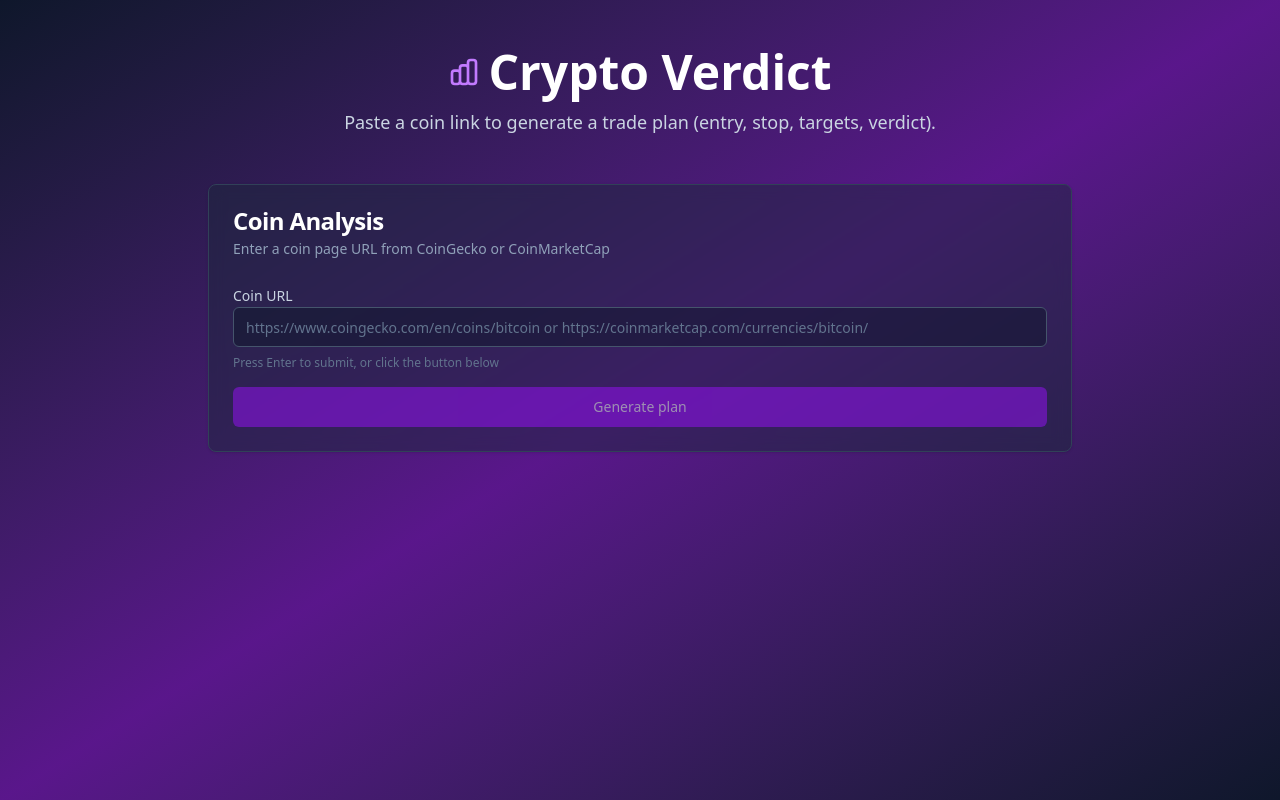
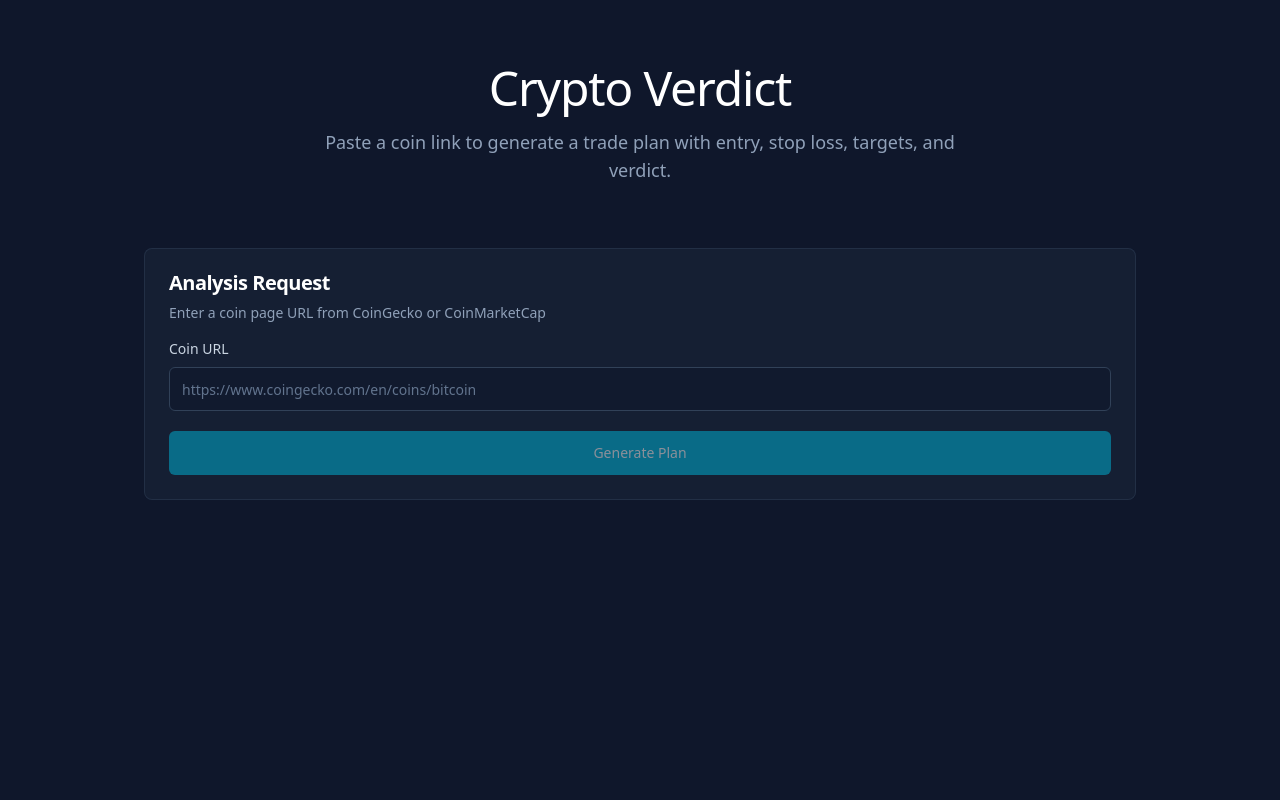
Before and after one commit to mustafabasheer7/crypgoals, a Next.js app: page / in a window 1280 px wide. Built offline with nearby package versions, Linux system fonts and the light colour scheme.

Commit message:
updated styles

```diff
--- a/src/app/globals.css
+++ b/src/app/globals.css
@@ -3,37 +3,48 @@
 @layer base {
   :root {
     --background: 0 0% 100%;
-    --foreground: 222.2 84% 4.9%;
+    --foreground: 0 0% 3.9%;
     --card: 0 0% 100%;
-    --card-foreground: 222.2 84% 4.9%;
-    --primary: 262.1 83.3% 57.8%;
-    --primary-foreground: 210 40% 98%;
-    --secondary: 210 40% 96.1%;
-    --secondary-foreground: 222.2 47.4% 11.2%;
-    --muted: 210 40% 96.1%;
-    --muted-foreground: 215.4 16.3% 46.9%;
-    --accent: 210 40% 96.1%;
-    --accent-foreground: 222.2 47.4% 11.2%;
-    --border: 214.3 31.8% 91.4%;
-    --input: 214.3 31.8% 91.4%;
-    --ring: 262.1 83.3% 57.8%;
+    --card-foreground: 0 0% 3.9%;
+    --primary: 0 0% 9%;
+    --primary-foreground: 0 0% 98%;
+    --secondary: 0 0% 96.1%;
+    --secondary-foreground: 0 0% 9%;
+    --muted: 0 0% 96.1%;
+    --muted-foreground: 0 0% 45.1%;
+    --accent: 0 0% 96.1%;
+    --accent-foreground: 0 0% 9%;
+    --border: 0 0% 89.8%;
+    --input: 0 0% 89.8%;
+    --ring: 0 0% 3.9%;
   }
 
   .dark {
-    --background: 222.2 84% 4.9%;
-    --foreground: 210 40% 98%;
-    --card: 222.2 84% 4.9%;
-    --card-foreground: 210 40% 98%;
-    --primary: 262.1 83.3% 57.8%;
-    --primary-foreground: 210 40% 98%;
-    --secondary: 217.2 32.6% 17.5%;
-    --secondary-foreground: 210 40% 98%;
-    --muted: 217.2 32.6% 17.5%;
-    --muted-foreground: 215 20.2% 65.1%;
-    --accent: 217.2 32.6% 17.5%;
-    --accent-foreground: 210 40% 98%;
-    --border: 217.2 32.6% 17.5%;
-    --input: 217.2 32.6% 17.5%;
-    --ring: 262.1 83.3% 57.8%;
+    --background: 0 0% 3.9%;
+    --foreground: 0 0% 98%;
+    --card: 0 0% 3.9%;
+    --card-foreground: 0 0% 98%;
+    --primary: 0 0% 98%;
+    --primary-foreground: 0 0% 9%;
+    --secondary: 0 0% 14.9%;
+    --secondary-foreground: 0 0% 98%;
+    --muted: 0 0% 14.9%;
+    --muted-foreground: 0 0% 63.9%;
+    --accent: 0 0% 14.9%;
+    --accent-foreground: 0 0% 98%;
+    --border: 0 0% 14.9%;
+    --input: 0 0% 14.9%;
+    --ring: 0 0% 83.1%;
   }
 }
+
+@layer base {
+  * {
+    border-color: hsl(var(--border));
+  }
+
+  body {
+    background-color: hsl(var(--background));
+    color: hsl(var(--foreground));
+  }
+}
--- a/src/app/page.tsx
+++ b/src/app/page.tsx
@@ -119,49 +119,56 @@ export default function HomePage() {
 
   const canSubmit = url.trim() !== "" && isValidUrl
 
+  const getVerdictStyle = (verdict: Verdict) => {
+    switch (verdict) {
+      case "Buy":
+        return "text-emerald-400"
+      case "Wait":
+        return "text-amber-400"
+      case "Avoid":
+        return "text-red-400"
+    }
+  }
+
+  const getRiskStyle = (level: RiskLevel | Confidence) => {
+    if (level === "Low" || level === "High") return "text-emerald-400 bg-emerald-400/10 border-emerald-400/20"
+    if (level === "Medium") return "text-amber-400 bg-amber-400/10 border-amber-400/20"
+    return "text-red-400 bg-red-400/10 border-red-400/20"
+  }
+
+  const getConfidenceStyle = (confidence: Confidence) => {
+    if (confidence === "High") return "text-emerald-400 bg-emerald-400/10 border-emerald-400/20"
+    if (confidence === "Medium") return "text-amber-400 bg-amber-400/10 border-amber-400/20"
+    return "text-red-400 bg-red-400/10 border-red-400/20"
+  }
+
   return (
-    <div className="min-h-screen bg-gradient-to-br from-slate-900 via-purple-900 to-slate-900">
-      <div className="container mx-auto px-4 py-8 sm:py-12 max-w-4xl">
+    <div className="min-h-screen bg-slate-900">
+      <div className="container mx-auto px-4 py-12 sm:py-16 max-w-5xl">
         {/* Header */}
-        <header className="text-center mb-8 sm:mb-12">
-          <div className="flex items-center justify-center gap-2 mb-3">
-            <svg
-              className="w-8 h-8 text-purple-400"
-              fill="none"
-              stroke="currentColor"
-              viewBox="0 0 24 24"
-            >
-              <path
-                strokeLinecap="round"
-                strokeLinejoin="round"
-                strokeWidth={2}
-                d="M9 19v-6a2 2 0 00-2-2H5a2 2 0 00-2 2v6a2 2 0 002 2h2a2 2 0 002-2zm0 0V9a2 2 0 012-2h2a2 2 0 012 2v10m-6 0a2 2 0 002 2h2a2 2 0 002-2m0 0V5a2 2 0 012-2h2a2 2 0 012 2v14a2 2 0 01-2 2h-2a2 2 0 01-2-2z"
-              />
-            </svg>
-            <h1 className="text-4xl sm:text-5xl font-bold text-white">
-              Crypto Verdict
-            </h1>
-          </div>
-          <p className="text-slate-300 text-base sm:text-lg">
-            Paste a coin link to generate a trade plan (entry, stop, targets,
-            verdict).
+        <header className="text-center mb-12 sm:mb-16">
+          <h1 className="text-4xl sm:text-5xl font-light tracking-tight text-white mb-4">
+            Crypto Verdict
+          </h1>
+          <p className="text-slate-400 text-base sm:text-lg font-light max-w-2xl mx-auto">
+            Paste a coin link to generate a trade plan with entry, stop loss, targets, and verdict.
           </p>
         </header>
 
         {/* Main Card */}
-        <Card className="bg-slate-800/50 border-slate-700 backdrop-blur-sm">
-          <CardHeader>
-            <CardTitle className="text-white">Coin Analysis</CardTitle>
-            <CardDescription className="text-slate-400">
+        <Card className="bg-slate-800/50 border-slate-700/50 backdrop-blur-sm">
+          <CardHeader className="pb-4">
+            <CardTitle className="text-white text-xl font-normal">Analysis Request</CardTitle>
+            <CardDescription className="text-slate-400 text-sm font-light mt-1">
               Enter a coin page URL from CoinGecko or CoinMarketCap
             </CardDescription>
           </CardHeader>
           <CardContent>
-            <form onSubmit={handleSubmit} className="space-y-4">
+            <form onSubmit={handleSubmit} className="space-y-5">
               <div className="space-y-2">
                 <label
                   htmlFor="coin-url"
-                  className="text-sm font-medium text-slate-300"
+                  className="text-sm font-normal text-slate-300 block"
                 >
                   Coin URL
                 </label>
@@ -169,11 +176,11 @@ export default function HomePage() {
                   <Input
                     id="coin-url"
                     type="url"
-                    placeholder="https://www.coingecko.com/en/coins/bitcoin or https://coinmarketcap.com/currencies/bitcoin/"
+                    placeholder="https://www.coingecko.com/en/coins/bitcoin"
                     value={url}
                     onChange={handleInputChange}
                     onKeyDown={handleKeyDown}
-                    className="bg-slate-900/50 border-slate-600 text-white placeholder:text-slate-500 focus:border-purple-500"
+                    className="bg-slate-900/50 border-slate-700 text-white placeholder:text-slate-500 focus:border-cyan-500 focus:ring-cyan-500/20 h-11"
                     disabled={isLoading}
                   />
                   {url && (
@@ -182,7 +189,7 @@ export default function HomePage() {
                       variant="ghost"
                       size="sm"
                       onClick={handleClear}
-                      className="text-slate-400 hover:text-white"
+                      className="text-slate-400 hover:text-white hover:bg-slate-700/50 h-11 px-4"
                       disabled={isLoading}
                     >
                       Clear
@@ -190,18 +197,15 @@ export default function HomePage() {
                   )}
                 </div>
                 {!isValidUrl && url.trim() && (
-                  <p className="text-sm text-red-400">
+                  <p className="text-sm text-red-400 mt-1 font-light">
                     Please enter a valid URL starting with http:// or https://
                   </p>
                 )}
-                <p className="text-xs text-slate-500">
-                  Press Enter to submit, or click the button below
-                </p>
               </div>
               <Button
                 type="submit"
                 disabled={!canSubmit || isLoading}
-                className="w-full bg-purple-600 hover:bg-purple-700 text-white disabled:opacity-50 disabled:cursor-not-allowed"
+                className="w-full bg-cyan-500 hover:bg-cyan-600 text-white h-11 font-normal disabled:opacity-40 disabled:cursor-not-allowed transition-colors"
               >
                 {isLoading ? (
                   <span className="flex items-center gap-2">
@@ -225,10 +229,10 @@ export default function HomePage() {
                         d="M4 12a8 8 0 018-8V0C5.373 0 0 5.373 0 12h4zm2 5.291A7.962 7.962 0 014 12H0c0 3.042 1.135 5.824 3 7.938l3-2.647z"
                       ></path>
                     </svg>
-                    Generating plan...
+                    Analyzing...
                   </span>
                 ) : (
-                  "Generate plan"
+                  "Generate Plan"
                 )}
               </Button>
             </form>
@@ -237,68 +241,59 @@ export default function HomePage() {
 
         {/* Results Section */}
         {result && (
-          <div className="mt-8 space-y-6">
+          <div className="mt-12 space-y-6 animate-in fade-in duration-500">
             <div className="grid gap-6 sm:grid-cols-1 lg:grid-cols-3">
               {/* Verdict Card */}
-              <Card className="bg-slate-800/50 border-slate-700 backdrop-blur-sm">
-                <CardHeader>
-                  <CardTitle className="text-white text-xl">Verdict</CardTitle>
+              <Card className="bg-slate-800/50 border-slate-700/50 backdrop-blur-sm">
+                <CardHeader className="pb-3">
+                  <CardTitle className="text-white text-lg font-normal">Verdict</CardTitle>
                 </CardHeader>
                 <CardContent>
-                  <div className="flex items-center justify-center py-4">
-                    <Badge
-                      variant="outline"
-                      className={`text-2xl px-6 py-3 border-2 ${
-                        result.verdict === "Buy"
-                          ? "border-green-500 text-green-400"
-                          : result.verdict === "Wait"
-                          ? "border-yellow-500 text-yellow-400"
-                          : "border-red-500 text-red-400"
-                      }`}
-                    >
+                  <div className="flex items-center justify-center py-8">
+                    <span className={`text-4xl font-light tracking-wide ${getVerdictStyle(result.verdict)}`}>
                       {result.verdict}
-                    </Badge>
+                    </span>
                   </div>
                 </CardContent>
               </Card>
 
               {/* Trade Plan Card */}
-              <Card className="bg-slate-800/50 border-slate-700 backdrop-blur-sm sm:col-span-2">
-                <CardHeader>
-                  <CardTitle className="text-white text-xl">Trade Plan</CardTitle>
+              <Card className="bg-slate-800/50 border-slate-700/50 backdrop-blur-sm sm:col-span-2">
+                <CardHeader className="pb-3">
+                  <CardTitle className="text-white text-lg font-normal">Trade Plan</CardTitle>
                 </CardHeader>
                 <CardContent>
-                  <div className="space-y-4">
+                  <div className="space-y-5">
                     <div>
-                      <p className="text-sm text-slate-400 mb-1">Entry Zone</p>
-                      <p className="text-lg font-semibold text-white">
+                      <p className="text-xs text-slate-500 mb-2 uppercase tracking-wider font-light">Entry Zone</p>
+                      <p className="text-lg font-light text-white">
                         {result.tradePlan.entryZone}
                       </p>
                     </div>
-                    <Separator className="bg-slate-700" />
+                    <Separator className="bg-slate-700/50" />
                     <div>
-                      <p className="text-sm text-slate-400 mb-1">Stop Loss</p>
-                      <p className="text-lg font-semibold text-red-400">
+                      <p className="text-xs text-slate-500 mb-2 uppercase tracking-wider font-light">Stop Loss</p>
+                      <p className="text-lg font-light text-red-400">
                         {result.tradePlan.stopLoss}
                       </p>
                     </div>
-                    <Separator className="bg-slate-700" />
-                    <div className="grid grid-cols-3 gap-4">
+                    <Separator className="bg-slate-700/50" />
+                    <div className="grid grid-cols-3 gap-6">
                       <div>
-                        <p className="text-sm text-slate-400 mb-1">Target 1</p>
-                        <p className="text-lg font-semibold text-green-400">
+                        <p className="text-xs text-slate-500 mb-2 uppercase tracking-wider font-light">Target 1</p>
+                        <p className="text-lg font-light text-emerald-400">
                           {result.tradePlan.target1}
                         </p>
                       </div>
                       <div>
-                        <p className="text-sm text-slate-400 mb-1">Target 2</p>
-                        <p className="text-lg font-semibold text-green-400">
+                        <p className="text-xs text-slate-500 mb-2 uppercase tracking-wider font-light">Target 2</p>
+                        <p className="text-lg font-light text-emerald-400">
                           {result.tradePlan.target2}
                         </p>
                       </div>
                       <div>
-                        <p className="text-sm text-slate-400 mb-1">Target 3</p>
-                        <p className="text-lg font-semibold text-green-400">
+                        <p className="text-xs text-slate-500 mb-2 uppercase tracking-wider font-light">Target 3</p>
+                        <p className="text-lg font-light text-emerald-400">
                           {result.tradePlan.target3}
                         </p>
                       </div>
@@ -309,54 +304,42 @@ export default function HomePage() {
             </div>
 
             {/* Risk Summary Card */}
-            <Card className="bg-slate-800/50 border-slate-700 backdrop-blur-sm">
-              <CardHeader>
-                <CardTitle className="text-white text-xl">Risk Summary</CardTitle>
+            <Card className="bg-slate-800/50 border-slate-700/50 backdrop-blur-sm">
+              <CardHeader className="pb-3">
+                <CardTitle className="text-white text-lg font-normal">Risk Summary</CardTitle>
               </CardHeader>
               <CardContent>
-                <div className="space-y-4">
+                <div className="space-y-6">
                   <div className="flex flex-wrap gap-4">
                     <div>
-                      <p className="text-sm text-slate-400 mb-1">Risk Level</p>
+                      <p className="text-xs text-slate-500 mb-2 uppercase tracking-wider font-light">Risk Level</p>
                       <Badge
                         variant="outline"
-                        className={
-                          result.riskSummary.riskLevel === "Low"
-                            ? "border-green-500 text-green-400"
-                            : result.riskSummary.riskLevel === "Medium"
-                            ? "border-yellow-500 text-yellow-400"
-                            : "border-red-500 text-red-400"
-                        }
+                        className={`${getRiskStyle(result.riskSummary.riskLevel)} border font-light text-xs px-3 py-1`}
                       >
                         {result.riskSummary.riskLevel}
                       </Badge>
                     </div>
                     <div>
-                      <p className="text-sm text-slate-400 mb-1">Confidence</p>
+                      <p className="text-xs text-slate-500 mb-2 uppercase tracking-wider font-light">Confidence</p>
                       <Badge
                         variant="outline"
-                        className={
-                          result.riskSummary.confidence === "High"
-                            ? "border-green-500 text-green-400"
-                            : result.riskSummary.confidence === "Medium"
-                            ? "border-yellow-500 text-yellow-400"
-                            : "border-red-500 text-red-400"
-                        }
+                        className={`${getConfidenceStyle(result.riskSummary.confidence)} border font-light text-xs px-3 py-1`}
                       >
                         {result.riskSummary.confidence}
                       </Badge>
                     </div>
                   </div>
-                  <Separator className="bg-slate-700" />
+                  <Separator className="bg-slate-700/50" />
                   <div>
-                    <p className="text-sm text-slate-400 mb-2">Key Reasons</p>
-                    <ul className="space-y-2">
+                    <p className="text-xs text-slate-500 mb-3 uppercase tracking-wider font-light">Key Reasons</p>
+                    <ul className="space-y-3">
                       {result.riskSummary.reasons.map((reason, index) => (
                         <li
                           key={index}
-                          className="text-slate-300 flex items-start gap-2"
+                          className="text-slate-300 flex items-start gap-3 text-sm leading-relaxed font-light"
                         >
-                          <span className="text-purple-400 mt-1">•</span>
+                          <span className="text-cyan-400 mt-1.5">•</span>
                           <span>{reason}</span>
                         </li>
                       ))}
@@ -367,10 +350,9 @@ export default function HomePage() {
             </Card>
 
             {/* Disclaimer */}
-            <div className="text-center">
-              <p className="text-xs text-slate-500 italic">
-                Educational only. Not financial advice. Prices can be wrong. You
-                are responsible for your decisions.
+            <div className="text-center pt-4">
+              <p className="text-xs text-slate-500 font-light">
+                Educational only. Not financial advice. Prices can be wrong. You are responsible for your decisions.
               </p>
             </div>
           </div>
--- a/src/components/ui/badge.tsx
+++ b/src/components/ui/badge.tsx
@@ -7,7 +7,7 @@ export interface BadgeProps
 
 const Badge = React.forwardRef<HTMLDivElement, BadgeProps>(
   ({ className = "", variant = "default", ...props }, ref) => {
-    const baseStyles = "inline-flex items-center rounded-full border px-2.5 py-0.5 text-xs font-semibold transition-colors focus:outline-none focus:ring-2 focus:ring-[hsl(var(--ring))] focus:ring-offset-2"
+    const baseStyles = "inline-flex items-center rounded-md border px-2.5 py-0.5 text-xs font-medium transition-colors focus:outline-none"
 
     const variants = {
       default: "border-transparent bg-[hsl(var(--primary))] text-[hsl(var(--primary-foreground))] hover:bg-[hsl(var(--primary))]/80",
--- a/src/components/ui/button.tsx
+++ b/src/components/ui/button.tsx
@@ -8,7 +8,7 @@ export interface ButtonProps
 
 const Button = React.forwardRef<HTMLButtonElement, ButtonProps>(
   ({ className = "", variant = "default", size = "default", ...props }, ref) => {
-    const baseStyles = "inline-flex items-center justify-center rounded-md text-sm font-medium transition-colors focus-visible:outline-none focus-visible:ring-2 focus-visible:ring-[hsl(var(--ring))] focus-visible:ring-offset-2 disabled:pointer-events-none disabled:opacity-50"
+    const baseStyles = "inline-flex items-center justify-center rounded-md text-sm font-medium transition-colors focus-visible:outline-none focus-visible:ring-1 focus-visible:ring-[hsl(var(--ring))] focus-visible:ring-offset-0 disabled:pointer-events-none disabled:opacity-50"
 
     const variants = {
       default: "bg-[hsl(var(--primary))] text-[hsl(var(--primary-foreground))] hover:bg-[hsl(var(--primary))]/90",
--- a/src/components/ui/card.tsx
+++ b/src/components/ui/card.tsx
@@ -6,7 +6,7 @@ const Card = React.forwardRef<
 >(({ className = "", ...props }, ref) => (
   <div
     ref={ref}
-    className={`rounded-lg border border-[hsl(var(--border))] bg-[hsl(var(--card))] text-[hsl(var(--card-foreground))] shadow-sm ${className}`}
+    className={`rounded-lg border border-[hsl(var(--border))] bg-[hsl(var(--card))] text-[hsl(var(--card-foreground))] ${className}`}
     {...props}
   />
 ))
--- a/src/components/ui/input.tsx
+++ b/src/components/ui/input.tsx
@@ -8,7 +8,7 @@ const Input = React.forwardRef<HTMLInputElement, InputProps>(
     return (
       <input
         type={type}
-        className={`flex h-10 w-full rounded-md border border-[hsl(var(--input))] bg-[hsl(var(--background))] px-3 py-2 text-sm text-[hsl(var(--foreground))] file:border-0 file:bg-transparent file:text-sm file:font-medium placeholder:text-[hsl(var(--muted-foreground))] focus-visible:outline-none focus-visible:ring-2 focus-visible:ring-[hsl(var(--ring))] focus-visible:ring-offset-2 disabled:cursor-not-allowed disabled:opacity-50 ${className}`}
+        className={`flex h-10 w-full rounded-md border border-[hsl(var(--input))] bg-[hsl(var(--background))] px-3 py-2 text-sm text-[hsl(var(--foreground))] file:border-0 file:bg-transparent file:text-sm file:font-medium placeholder:text-[hsl(var(--muted-foreground))] focus-visible:outline-none focus-visible:ring-1 focus-visible:ring-[hsl(var(--ring))] focus-visible:ring-offset-0 disabled:cursor-not-allowed disabled:opacity-50 transition-colors ${className}`}
         ref={ref}
         {...props}
       />
```
